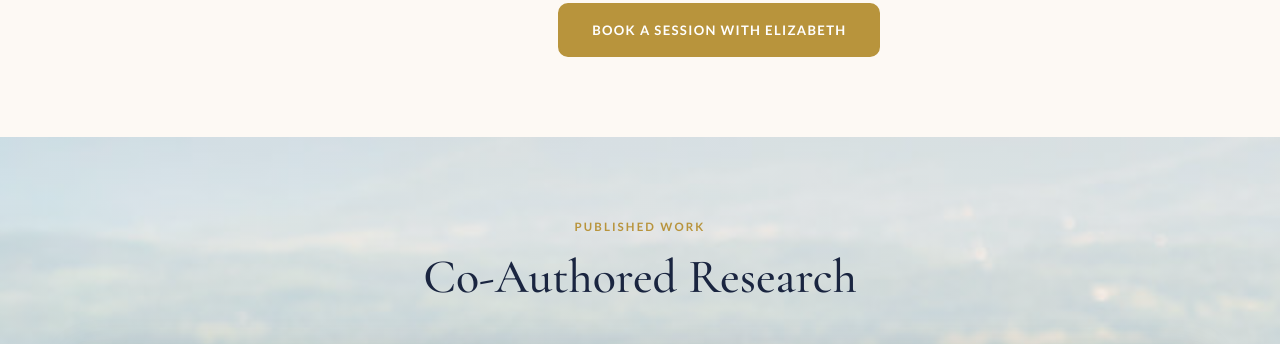
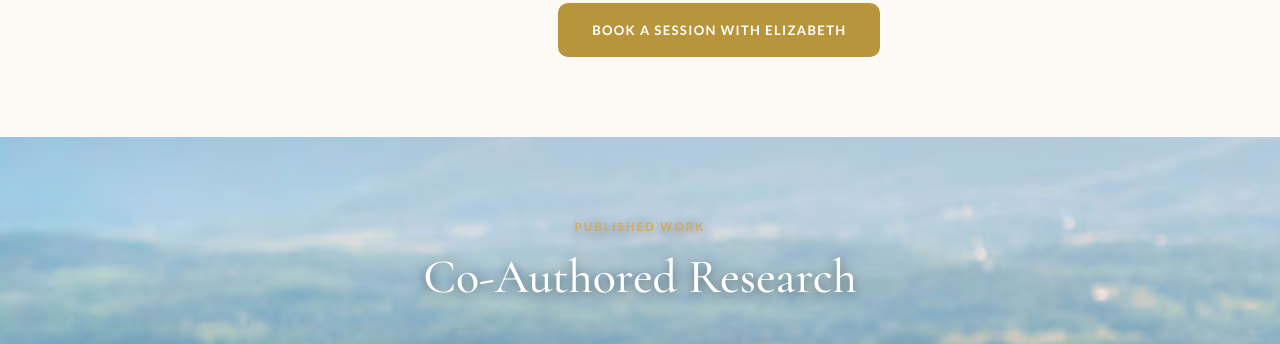
Before and after one commit to chennessee/EABHypnosis, a website: page meet-elizabeth.html in a window 1280 px wide. Shown: the part 1407-1751 px from the top of the page. Drawn offline with nearby package versions, Linux system fonts and the light colour scheme; grey boxes are pictures that could not be loaded.

Commit message:
Remove overlay on research section, brighten heading

```diff
--- a/css/styles.css
+++ b/css/styles.css
@@ -667,11 +667,9 @@ h1, h2, h3, h4 {
   position: relative; overflow: hidden;
   background: url('../assets/eb-25.jpg') center / cover no-repeat;
 }
-.white-paper-section::before {
-  content: ''; position: absolute; inset: 0;
-  background: linear-gradient(180deg, rgba(247,241,232,.55) 0%, rgba(247,241,232,.75) 100%);
-}
-.white-paper-section > .container { position: relative; z-index: 1; }
+.white-paper-section .section-label,
+.white-paper-section .section-heading { color: #fff; text-shadow: 0 2px 12px rgba(0,0,0,.5); }
+.white-paper-section .section-label { color: var(--gold-light); }
 
 /* ==================== LANDSCAPE BREAK SECTION ==================== */
 .landscape-break {
```
